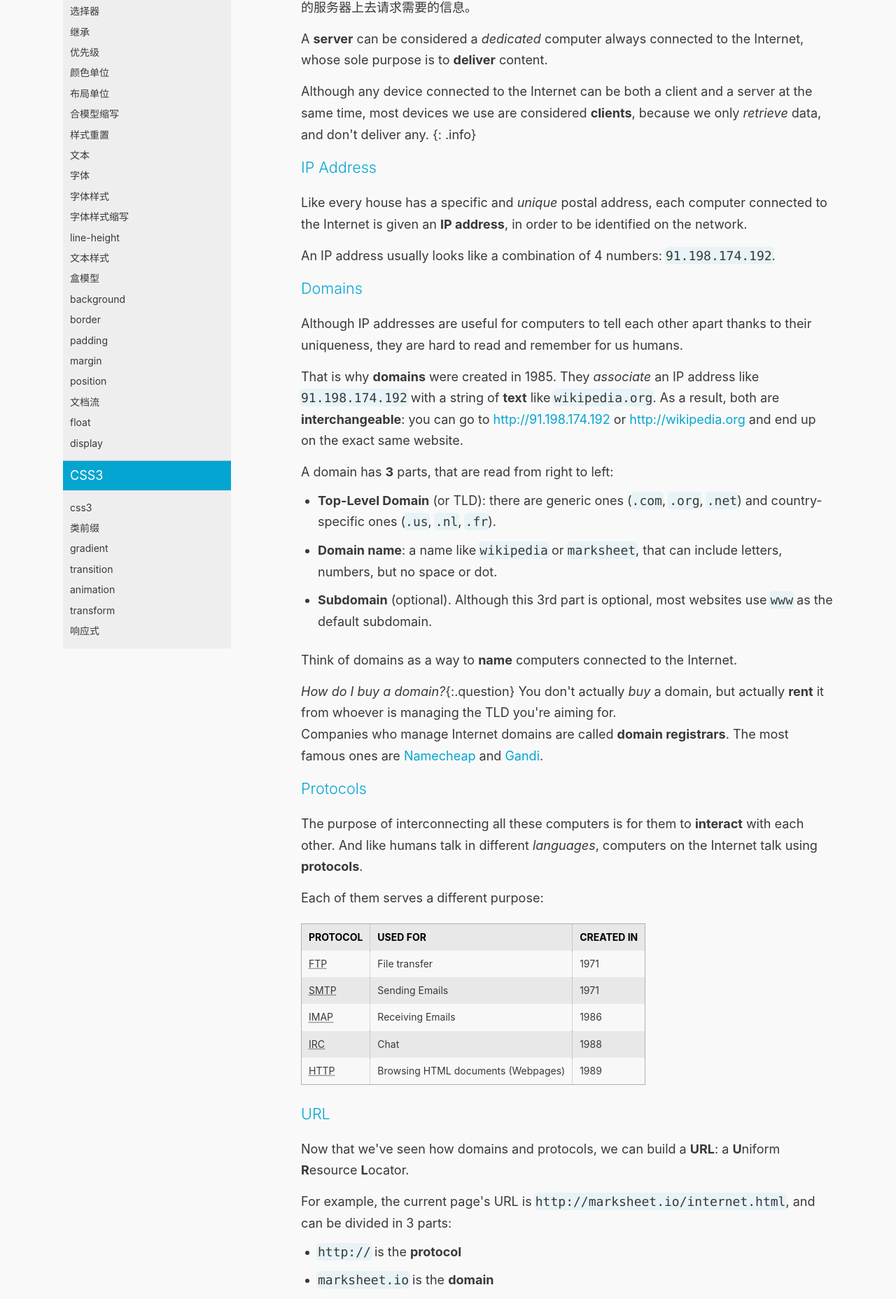
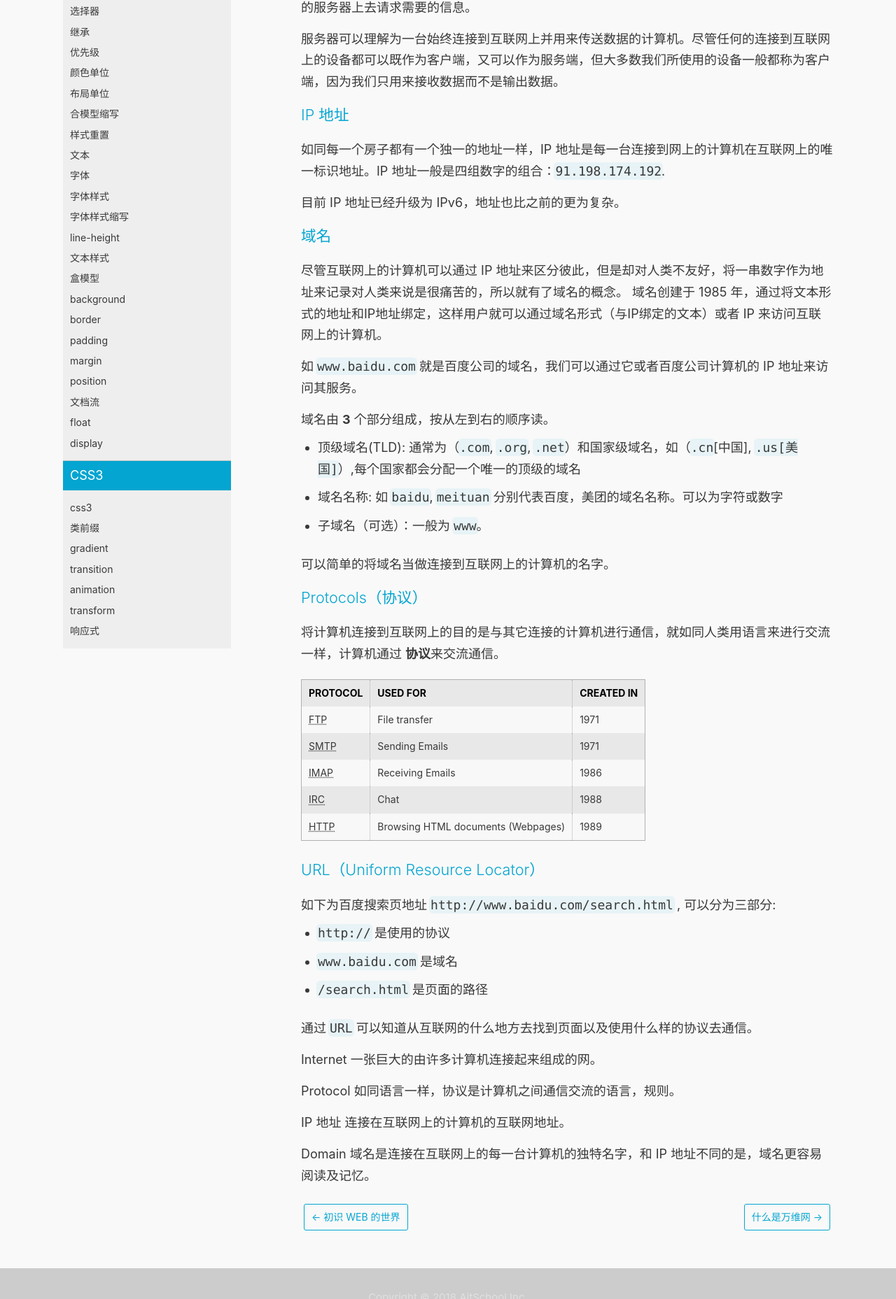
Before and after one commit to AitSchool/web-tutorial, a plain HTML site: page docs/internet.html in a window 1280 px wide. Shown: the part 943-2800 px from the top of the page at 70% size. Drawn offline with nearby package versions, Linux system fonts and the light colour scheme.

Commit message:
Deploy website
Deploy website version based on f11f26b79b6f7d767332a8978ea31b711e5e88a5

```diff
--- a/docs/internet.html
+++ b/docs/internet.html
@@ -7,7 +7,7 @@
         </script></nav></div><div class="container mainContainer"><div class="wrapper"><div class="post"><header class="postHeader"><h1>什么是因特网</h1></header><article><div><span><p>因特网不等同于 web, 因特网范围更大、出现得更早、具有多样性。</p>
 <p>想象一下纵横交错的道路是如何将整个世界连接起来的。从小街道到国道再到国际高速公路，你可以驾车到世界上的任何一个地方。值得注意的是，对于整个交通网来说并没有实际意义的中心。</p>
 <p>因特网也和交通网类似的，它通过电缆来将世界上的计算机连接起来，并可在各个计算机之间传递数据信息。</p>
-<p>最早在 1969 年，美国发明了可以将计算机连接起来的技术。如今，不仅仅是计算机，手提电脑、手机、TV等设备都可以通过因特网连接起来。</p>
+<p>最早在 1969 年，美国发明了可以将计算机连接起来的技术。如今，不仅仅是计算机，手提计算机、手机、TV等设备都可以通过因特网连接起来。</p>
 <h3><a class="anchor" aria-hidden="true" id=""></a><a href="#" aria-hidden="true" class="hash-link" ><svg aria-hidden="true" height="16" version="1.1" viewBox="0 0 16 16" width="16"><path fill-rule="evenodd" d="M4 9h1v1H4c-1.5 0-3-1.69-3-3.5S2.55 3 4 3h4c1.45 0 3 1.69 3 3.5 0 1.41-.91 2.72-2 3.25V8.59c.58-.45 1-1.27 1-2.09C10 5.22 8.98 4 8 4H4c-.98 0-2 1.22-2 2.5S3 9 4 9zm9-3h-1v1h1c1 0 2 1.22 2 2.5S13.98 12 13 12H9c-.98 0-2-1.22-2-2.5 0-.83.42-1.64 1-2.09V6.25c-1.09.53-2 1.84-2 3.25C6 11.31 7.55 13 9 13h4c1.45 0 3-1.69 3-3.5S14.5 6 13 6z"></path></svg></a>客户端和服务端</h3>
 <p>通常，一个连接是发生在 <strong>2</strong> 台计算机之间：</p>
 <ul>
@@ -22,28 +22,23 @@
 <li>一个视频播放服务应用 (比如优酷)</li>
 </ul>
 <p>上面的每一种客户端软件会从服务端(服务器)上检索需要的信息，服务端上会存储网页、邮件、聊天记录、电影等信息。客户端上通常是不会存储这些信息的而是当它需要的时候就到存有信息的服务器上去请求需要的信息。</p>
-<p>A <strong>server</strong> can be considered a <em>dedicated</em> computer always connected to the Internet, whose sole purpose is to <strong>deliver</strong> content.</p>
-<p>Although any device connected to the Internet can be both a client and a server at the same time, most devices we use are considered <strong>clients</strong>, because we only <em>retrieve</em> data, and don't deliver any.
-{: .info}</p>
-<h3><a class="anchor" aria-hidden="true" id="ip-address"></a><a href="#ip-address" aria-hidden="true" class="hash-link" ><svg aria-hidden="true" height="16" version="1.1" viewBox="0 0 16 16" width="16"><path fill-rule="evenodd" d="M4 9h1v1H4c-1.5 0-3-1.69-3-3.5S2.55 3 4 3h4c1.45 0 3 1.69 3 3.5 0 1.41-.91 2.72-2 3.25V8.59c.58-.45 1-1.27 1-2.09C10 5.22 8.98 4 8 4H4c-.98 0-2 1.22-2 2.5S3 9 4 9zm9-3h-1v1h1c1 0 2 1.22 2 2.5S13.98 12 13 12H9c-.98 0-2-1.22-2-2.5 0-.83.42-1.64 1-2.09V6.25c-1.09.53-2 1.84-2 3.25C6 11.31 7.55 13 9 13h4c1.45 0 3-1.69 3-3.5S14.5 6 13 6z"></path></svg></a>IP Address</h3>
-<p>Like every house has a specific and <em>unique</em> postal address, each computer connected to the Internet is given an <strong>IP address</strong>, in order to be identified on the network.</p>
-<p>An IP address usually looks like a combination of 4 numbers: <code>91.198.174.192</code>.</p>
-<h3><a class="anchor" aria-hidden="true" id="domains"></a><a href="#domains" aria-hidden="true" class="hash-link" ><svg aria-hidden="true" height="16" version="1.1" viewBox="0 0 16 16" width="16"><path fill-rule="evenodd" d="M4 9h1v1H4c-1.5 0-3-1.69-3-3.5S2.55 3 4 3h4c1.45 0 3 1.69 3 3.5 0 1.41-.91 2.72-2 3.25V8.59c.58-.45 1-1.27 1-2.09C10 5.22 8.98 4 8 4H4c-.98 0-2 1.22-2 2.5S3 9 4 9zm9-3h-1v1h1c1 0 2 1.22 2 2.5S13.98 12 13 12H9c-.98 0-2-1.22-2-2.5 0-.83.42-1.64 1-2.09V6.25c-1.09.53-2 1.84-2 3.25C6 11.31 7.55 13 9 13h4c1.45 0 3-1.69 3-3.5S14.5 6 13 6z"></path></svg></a>Domains</h3>
-<p>Although IP addresses are useful for computers to tell each other apart thanks to their uniqueness, they are hard to read and remember for us humans.</p>
-<p>That is why <strong>domains</strong> were created in 1985. They <em>associate</em> an IP address like <code>91.198.174.192</code> with a string of <strong>text</strong> like <code>wikipedia.org</code>. As a result, both are <strong>interchangeable</strong>: you can go to <a href="http://91.198.174.192">http://91.198.174.192</a> or <a href="http://wikipedia.org">http://wikipedia.org</a> and end up on the exact same website.</p>
-<p>A domain has <strong>3</strong> parts, that are read from right to left:</p>
+<p>服务器可以理解为一台始终连接到互联网上并用来传送数据的计算机。尽管任何的连接到互联网上的设备都可以既作为客户端，又可以作为服务端，但大多数我们所使用的设备一般都称为客户端，因为我们只用来接收数据而不是输出数据。</p>
+<h3><a class="anchor" aria-hidden="true" id="ip"></a><a href="#ip" aria-hidden="true" class="hash-link" ><svg aria-hidden="true" height="16" version="1.1" viewBox="0 0 16 16" width="16"><path fill-rule="evenodd" d="M4 9h1v1H4c-1.5 0-3-1.69-3-3.5S2.55 3 4 3h4c1.45 0 3 1.69 3 3.5 0 1.41-.91 2.72-2 3.25V8.59c.58-.45 1-1.27 1-2.09C10 5.22 8.98 4 8 4H4c-.98 0-2 1.22-2 2.5S3 9 4 9zm9-3h-1v1h1c1 0 2 1.22 2 2.5S13.98 12 13 12H9c-.98 0-2-1.22-2-2.5 0-.83.42-1.64 1-2.09V6.25c-1.09.53-2 1.84-2 3.25C6 11.31 7.55 13 9 13h4c1.45 0 3-1.69 3-3.5S14.5 6 13 6z"></path></svg></a>IP 地址</h3>
+<p>如同每一个房子都有一个独一的地址一样，IP 地址是每一台连接到网上的计算机在互联网上的唯一标识地址。IP 地址一般是四组数字的组合：<code>91.198.174.192</code>.</p>
+<p>目前 IP 地址已经升级为 IPv6，地址也比之前的更为复杂。</p>
+<h3><a class="anchor" aria-hidden="true" id=""></a><a href="#" aria-hidden="true" class="hash-link" ><svg aria-hidden="true" height="16" version="1.1" viewBox="0 0 16 16" width="16"><path fill-rule="evenodd" d="M4 9h1v1H4c-1.5 0-3-1.69-3-3.5S2.55 3 4 3h4c1.45 0 3 1.69 3 3.5 0 1.41-.91 2.72-2 3.25V8.59c.58-.45 1-1.27 1-2.09C10 5.22 8.98 4 8 4H4c-.98 0-2 1.22-2 2.5S3 9 4 9zm9-3h-1v1h1c1 0 2 1.22 2 2.5S13.98 12 13 12H9c-.98 0-2-1.22-2-2.5 0-.83.42-1.64 1-2.09V6.25c-1.09.53-2 1.84-2 3.25C6 11.31 7.55 13 9 13h4c1.45 0 3-1.69 3-3.5S14.5 6 13 6z"></path></svg></a>域名</h3>
+<p>尽管互联网上的计算机可以通过 IP 地址来区分彼此，但是却对人类不友好，将一串数字作为地址来记录对人类来说是很痛苦的，所以就有了域名的概念。
+域名创建于 1985 年，通过将文本形式的地址和IP地址绑定，这样用户就可以通过域名形式（与IP绑定的文本）或者 IP 来访问互联网上的计算机。</p>
+<p>如 <code>www.baidu.com</code> 就是百度公司的域名，我们可以通过它或者百度公司计算机的 IP 地址来访问其服务。</p>
+<p>域名由 <strong>3</strong> 个部分组成，按从左到右的顺序读。</p>
 <ul>
-<li><strong>Top-Level Domain</strong> (or TLD): there are generic ones (<code>.com</code>, <code>.org</code>, <code>.net</code>) and country-specific ones (<code>.us</code>, <code>.nl</code>, <code>.fr</code>).</li>
-<li><strong>Domain name</strong>: a name like <code>wikipedia</code> or <code>marksheet</code>, that can include letters, numbers, but no space or dot.</li>
-<li><strong>Subdomain</strong> (optional). Although this 3rd part is optional, most websites use <code>www</code> as the default subdomain.</li>
+<li>顶级域名(TLD): 通常为（<code>.com</code>, <code>.org</code>, <code>.net</code>）和国家级域名，如（<code>.cn</code>[中国], <code>.us[美国]</code>）,每个国家都会分配一个唯一的顶级的域名</li>
+<li>域名名称: 如 <code>baidu</code>, <code>meituan</code> 分别代表百度，美团的域名名称。可以为字符或数字</li>
+<li>子域名（可选）：一般为 <code>www</code>。</li>
 </ul>
-<p>Think of domains as a way to <strong>name</strong> computers connected to the Internet.</p>
-<p><em>How do I buy a domain?</em>{:.question}
-You don't actually <em>buy</em> a domain, but actually <strong>rent</strong> it from whoever is managing the TLD you're aiming for.<br>
-Companies who manage Internet domains are called <strong>domain registrars</strong>. The most famous ones are <a href="https://www.namecheap.com/">Namecheap</a> and <a href="https://www.gandi.net/">Gandi</a>.</p>
-<h3><a class="anchor" aria-hidden="true" id="protocols"></a><a href="#protocols" aria-hidden="true" class="hash-link" ><svg aria-hidden="true" height="16" version="1.1" viewBox="0 0 16 16" width="16"><path fill-rule="evenodd" d="M4 9h1v1H4c-1.5 0-3-1.69-3-3.5S2.55 3 4 3h4c1.45 0 3 1.69 3 3.5 0 1.41-.91 2.72-2 3.25V8.59c.58-.45 1-1.27 1-2.09C10 5.22 8.98 4 8 4H4c-.98 0-2 1.22-2 2.5S3 9 4 9zm9-3h-1v1h1c1 0 2 1.22 2 2.5S13.98 12 13 12H9c-.98 0-2-1.22-2-2.5 0-.83.42-1.64 1-2.09V6.25c-1.09.53-2 1.84-2 3.25C6 11.31 7.55 13 9 13h4c1.45 0 3-1.69 3-3.5S14.5 6 13 6z"></path></svg></a>Protocols</h3>
-<p>The purpose of interconnecting all these computers is for them to <strong>interact</strong> with each other. And like humans talk in different <em>languages</em>, computers on the Internet talk using <strong>protocols</strong>.</p>
-<p>Each of them serves a different purpose:</p>
+<p>可以简单的将域名当做连接到互联网上的计算机的名字。</p>
+<h3><a class="anchor" aria-hidden="true" id="protocols"></a><a href="#protocols" aria-hidden="true" class="hash-link" ><svg aria-hidden="true" height="16" version="1.1" viewBox="0 0 16 16" width="16"><path fill-rule="evenodd" d="M4 9h1v1H4c-1.5 0-3-1.69-3-3.5S2.55 3 4 3h4c1.45 0 3 1.69 3 3.5 0 1.41-.91 2.72-2 3.25V8.59c.58-.45 1-1.27 1-2.09C10 5.22 8.98 4 8 4H4c-.98 0-2 1.22-2 2.5S3 9 4 9zm9-3h-1v1h1c1 0 2 1.22 2 2.5S13.98 12 13 12H9c-.98 0-2-1.22-2-2.5 0-.83.42-1.64 1-2.09V6.25c-1.09.53-2 1.84-2 3.25C6 11.31 7.55 13 9 13h4c1.45 0 3-1.69 3-3.5S14.5 6 13 6z"></path></svg></a>Protocols（协议）</h3>
+<p>将计算机连接到互联网上的目的是与其它连接的计算机进行通信，就如同人类用语言来进行交流一样，计算机通过 <strong>协议</strong>来交流通信。</p>
 <div class="table">
   <table>
     <tr>
@@ -88,29 +83,20 @@ Companies who manage Internet domains are called <strong>domain registrars</stro
     </tr>
   </table>
 </div>
-<h3><a class="anchor" aria-hidden="true" id="url"></a><a href="#url" aria-hidden="true" class="hash-link" ><svg aria-hidden="true" height="16" version="1.1" viewBox="0 0 16 16" width="16"><path fill-rule="evenodd" d="M4 9h1v1H4c-1.5 0-3-1.69-3-3.5S2.55 3 4 3h4c1.45 0 3 1.69 3 3.5 0 1.41-.91 2.72-2 3.25V8.59c.58-.45 1-1.27 1-2.09C10 5.22 8.98 4 8 4H4c-.98 0-2 1.22-2 2.5S3 9 4 9zm9-3h-1v1h1c1 0 2 1.22 2 2.5S13.98 12 13 12H9c-.98 0-2-1.22-2-2.5 0-.83.42-1.64 1-2.09V6.25c-1.09.53-2 1.84-2 3.25C6 11.31 7.55 13 9 13h4c1.45 0 3-1.69 3-3.5S14.5 6 13 6z"></path></svg></a>URL</h3>
-<p>Now that we've seen how domains and protocols, we can build a <strong>URL</strong>: a <strong>U</strong>niform <strong>R</strong>esource <strong>L</strong>ocator.</p>
-<p>For example, the current page's URL is <code>http://marksheet.io/internet.html</code>, and can be divided in 3 parts:</p>
+<h3><a class="anchor" aria-hidden="true" id="url-uniform-resource-locator"></a><a href="#url-uniform-resource-locator" aria-hidden="true" class="hash-link" ><svg aria-hidden="true" height="16" version="1.1" viewBox="0 0 16 16" width="16"><path fill-rule="evenodd" d="M4 9h1v1H4c-1.5 0-3-1.69-3-3.5S2.55 3 4 3h4c1.45 0 3 1.69 3 3.5 0 1.41-.91 2.72-2 3.25V8.59c.58-.45 1-1.27 1-2.09C10 5.22 8.98 4 8 4H4c-.98 0-2 1.22-2 2.5S3 9 4 9zm9-3h-1v1h1c1 0 2 1.22 2 2.5S13.98 12 13 12H9c-.98 0-2-1.22-2-2.5 0-.83.42-1.64 1-2.09V6.25c-1.09.53-2 1.84-2 3.25C6 11.31 7.55 13 9 13h4c1.45 0 3-1.69 3-3.5S14.5 6 13 6z"></path></svg></a>URL（Uniform Resource Locator）</h3>
+<p>如下为百度搜索页地址 <code>http://www.baidu.com/search.html</code> , 可以分为三部分:</p>
 <ul>
-<li><code>http://</code> is the <strong>protocol</strong></li>
-<li><code>marksheet.io</code> is the <strong>domain</strong></li>
-<li><code>/internet.html</code> is the <strong>path</strong></li>
+<li><code>http://</code> 是使用的协议</li>
+<li><code>www.baidu.com</code> 是域名</li>
+<li><code>/search.html</code> 是页面的路径</li>
 </ul>
-<p>This URL is <strong>unique</strong> and defines</p>
-<ul>
-<li><em>where</em> to find something across the internet <code>marksheet.io/internet.html</code></li>
-<li><em>how</em> the computer is supposed to read it <code>http://</code></li>
-</ul>
-<p>URLs can be more complex-looking. You can read about the <a href="http://doepud.co.uk/blog/anatomy-of-a-url">anatomy of an URL</a>.
-{: .info}</p>
+<p>通过 <code>URL</code> 可以知道从互联网的什么地方去找到页面以及使用什么样的协议去通信。</p>
 <p>Internet
-: A very large <strong>network</strong> of <strong>computers</strong> connected to each other.</p>
+一张巨大的由许多计算机连接起来组成的网。</p>
 <p>Protocol
-: A set of rules, like a <strong>language</strong>, in which computers <strong>communicate</strong> with each other.</p>
-<p>IP address
-: A combination of <strong>numbers</strong> like <code>91.198.174.192</code> which acts like a <strong>unique identifier</strong> for a computer connected to the Internet</p>
+如同语言一样，协议是计算机之间通信交流的语言，规则。</p>
+<p>IP 地址
+连接在互联网上的计算机的互联网地址。</p>
 <p>Domain
-: A <strong>text</strong> like <code>marksheet.io</code> which acts like a <strong>unique identifier</strong> for a computer connected to the Internet.<br>
-The difference with IP addresses is that domains are easier to read for <strong>humans</strong>.</p>
-<p>*[SMTP]: Simple Mail Transfer Protocol</p>
+域名是连接在互联网上的每一台计算机的独特名字，和 IP 地址不同的是，域名更容易阅读及记忆。</p>
 </span></div></article></div><div class="docs-prevnext"><a class="docs-prev button" href="introduction.html">← 初识 web 的世界</a><a class="docs-next button" href="web.html">什么是万维网 →</a></div></div></div></div><footer class="nav-footer" id="footer"><section class="copyright">Copyright © 2018 AitSchool Inc.</section></footer></div></body></html>
```
Also changed, not shown: docs/browser.html (+2 -4 lines), docs/web.html (+11 -29 lines).
